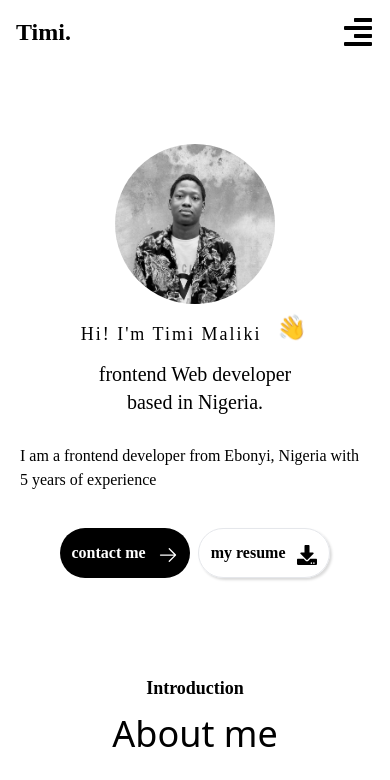
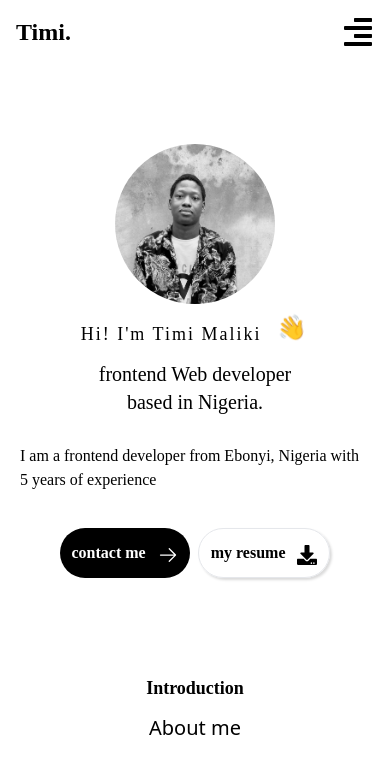
Before and after one commit to TimiMaliki/My-Portfolio-website, a React (Create React App) app: page / in a window 390 px wide. Shown: the top 780 px of the page. Built offline with nearby package versions, Linux system fonts and the light colour scheme.

Commit message:
reduced the size of text in headers section

```diff
--- a/src/component/Headers.jsx
+++ b/src/component/Headers.jsx
@@ -5,7 +5,7 @@
         <h4 className="text-lg font-bold flex justify-center text-center ovo-regular mb-3">
         {intro}
         </h4>
-        <h2 className="text-center text-4xl font-medium">{title}</h2>
+        <h2 className="text-center text-xl md:text-4xl font-medium">{title}</h2>
       </div>
         </div>
      );
```
